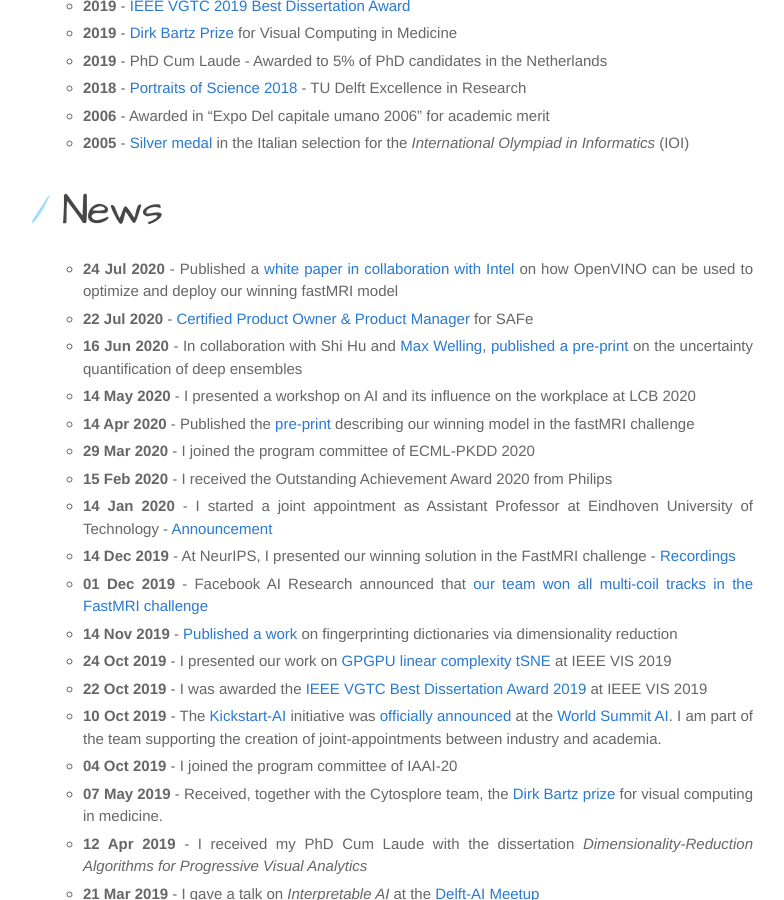
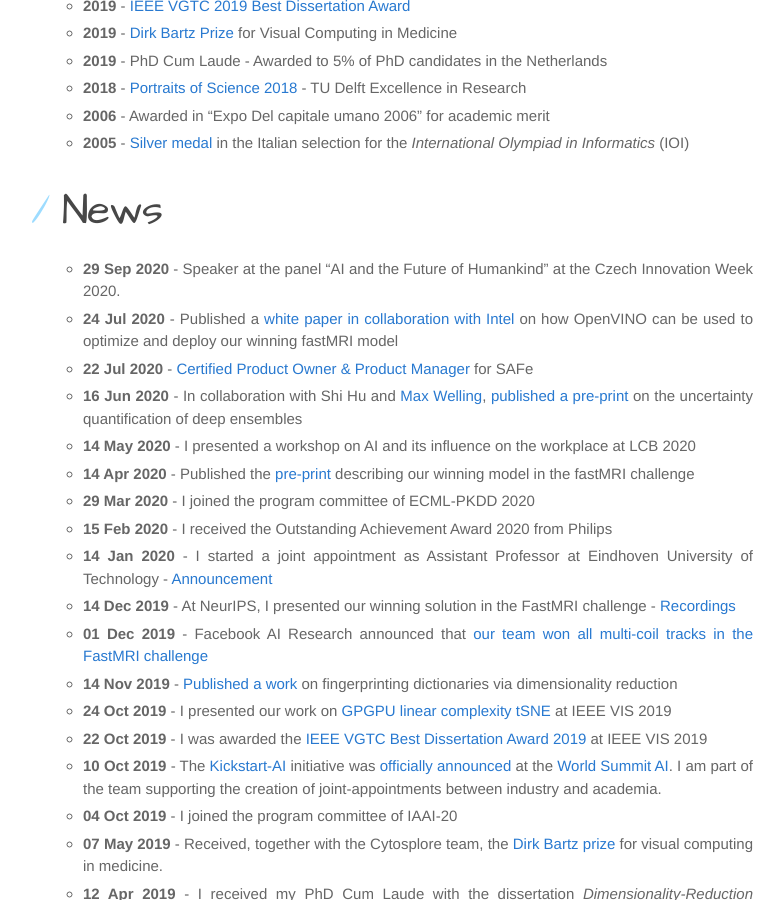
Before and after one commit to Nicola17/Nicola17.github.io, a Jekyll site: the page built from index.md, in a window 1280 px wide and 900 px high, scrolled down 1405 px. Shown: the whole window, without its empty margins (107-891 px from the left). Built offline with Jekyll 4.4.1, drawn with Linux system fonts in a browser that asks for light colours.

Commit message:
Update index.md

```diff
--- a/index.md
+++ b/index.md
@@ -41,6 +41,7 @@ Awards
 News
 ================
 
+* **29 Sep 2020** - Speaker at the panel "AI and the Future of Humankind" at the Czech Innovation Week 2020.
 * **24 Jul 2020** - Published a [white paper in collaboration with Intel](https://www.intel.com/content/www/us/en/artificial-intelligence/solutions/openvino-philips-compressed-sensing-image-reconstruction-algorithms.html?wapkw=philips) on how OpenVINO can be used to optimize and deploy our winning fastMRI model
 * **22 Jul 2020** - [Certified Product Owner & Product Manager](https://www.youracclaim.com/badges/2efbeb52-9aca-470b-97b9-054c2291d8a5/linked_in) for SAFe
 * **16 Jun 2020** - In collaboration with Shi Hu and [Max Welling](https://staff.fnwi.uva.nl/m.welling/), [published a pre-print](https://arxiv.org/pdf/2002.05582.pdf) on the uncertainty quantification of deep ensembles
```
